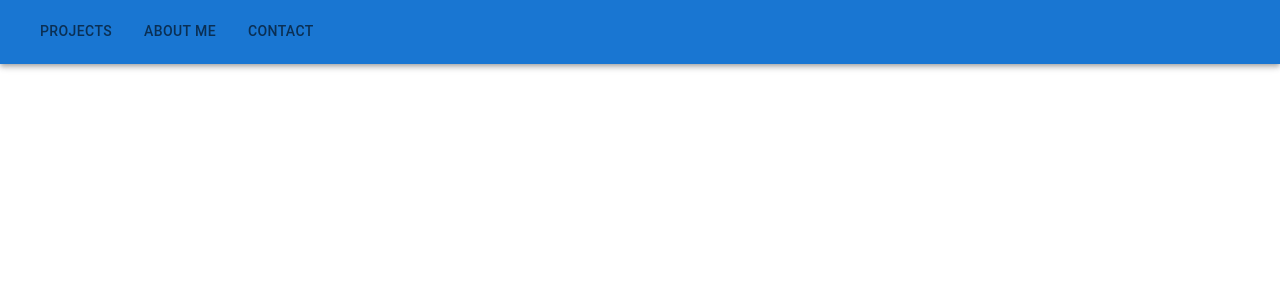
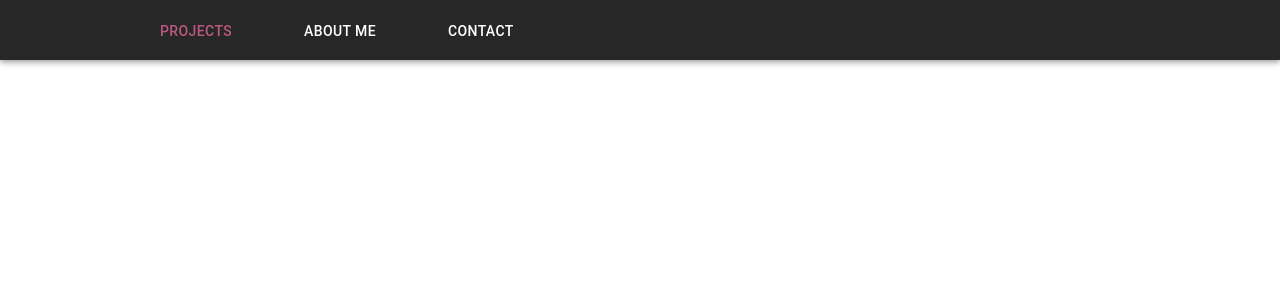
Before and after one commit to dlittle1/react-portfolio, a React (Create React App) app: page / in a window 1280 px wide. Shown: the top 300 px of the page. Built offline with nearby package versions, Linux system fonts and the light colour scheme.

Commit message:
style navbar

```diff
--- a/src/components/Navbar.js
+++ b/src/components/Navbar.js
@@ -1,27 +1,35 @@
 import { TabsContext } from '@mui/base'
-import { AppBar, Box, Toolbar, Tab, Tabs } from '@mui/material'
+import { AppBar, Toolbar, Tab, Tabs } from '@mui/material'
 import React, { useState } from 'react'
 
 const Navbar = () => {
-  const [value, setValue] = useState('one')
+  const [value, setValue] = useState('1')
 
   const handleChange = (e, newValue) => {
     setValue(newValue)
   }
 
+  const tabMargin = { marginRight: { xs: '0px', sm: '15px', md: '40px' } }
   return (
     <>
-      <AppBar position='static'>
+      <AppBar position='static' sx={{ height: '60px' }}>
         <Toolbar>
           <Tabs
             value={value}
             onChange={handleChange}
             textColor='secondary'
-            indicatorColor='secondary'
+            TabIndicatorProps={{
+              style: {
+                display: 'none',
+              },
+            }}
             aria-label='tabs'
+            sx={{
+              marginLeft: { xs: '10px', sm: '30px', md: '60px', lg: '120px' },
+            }}
           >
-            <Tab label='Projects' value='1' />
-            <Tab label='About Me' value='2' />
+            <Tab label='Projects' value='1' sx={tabMargin} />
+            <Tab label='About Me' value='2' sx={tabMargin} />
             <Tab label='Contact' value='3' />
           </Tabs>
         </Toolbar>
--- a/src/themes/primaryTheme.js
+++ b/src/themes/primaryTheme.js
@@ -1,5 +1,21 @@
 import { createTheme } from '@mui/material'
 
-const rickGreen = '#78F37D'
+export default createTheme({
+  palette: {
+    mode: 'dark',
+    secondary: {
+      main: '#BC5980',
+    },
+  },
 
-export default createTheme({})
+  components: {
+    MuiTab: {
+      styleOverrides: {
+        root: {
+          color: 'white',
+          indicatorColor: 'white',
+        },
+      },
+    },
+  },
+})
```
